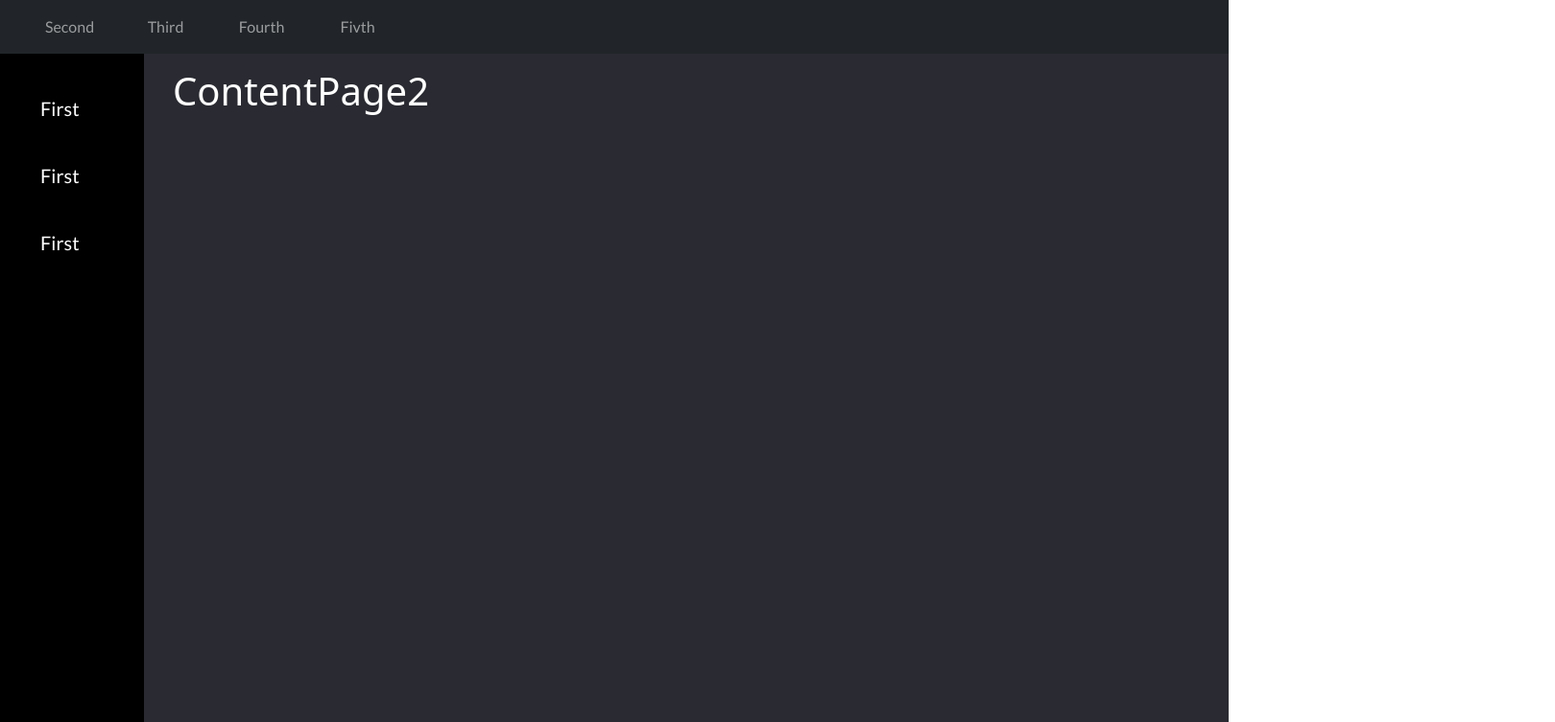
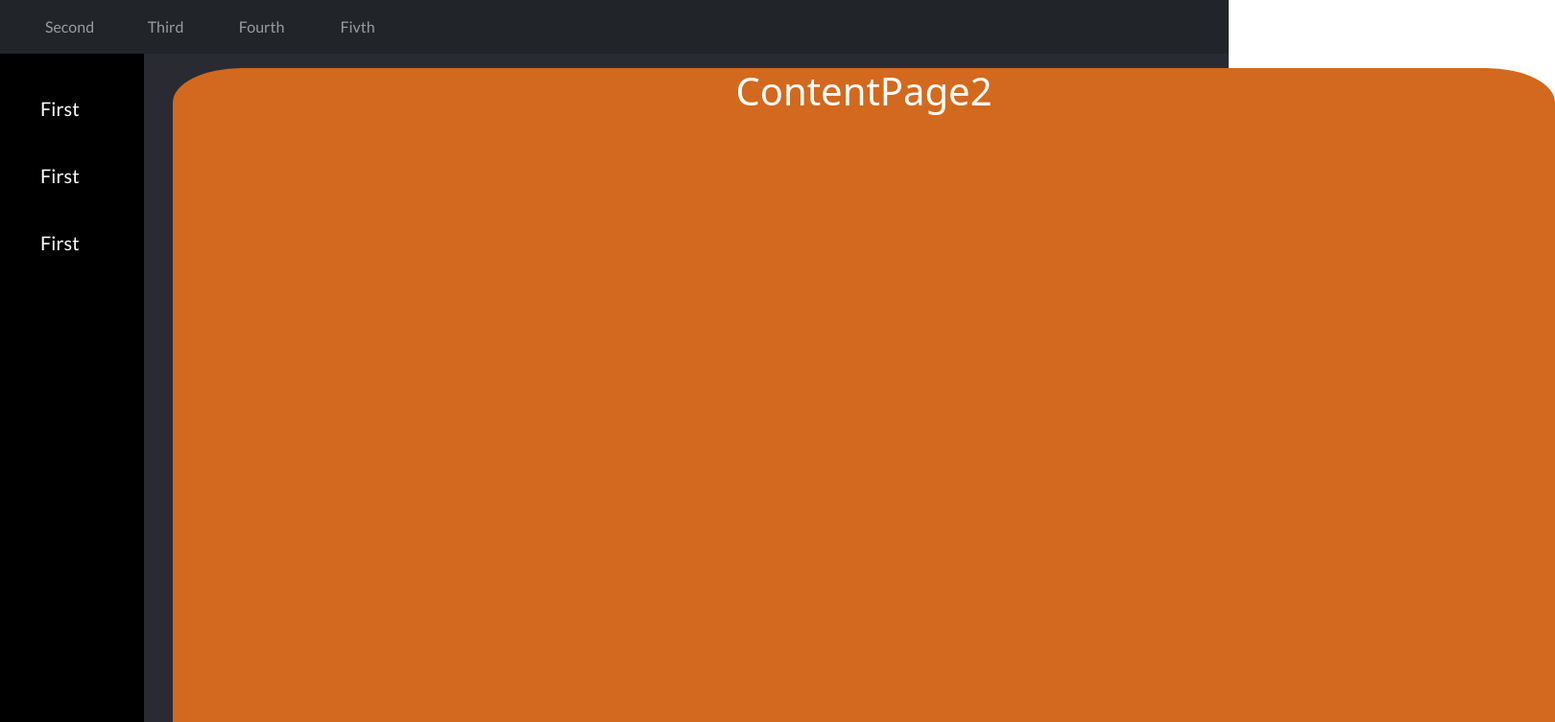
Before and after one commit to A1Tixonova/APIproject, a React (Create React App) app: page /second in a window 1280 px wide. Shown: the top 753 px of the page at 96% size, 1620 px wide, since content can reach past the window. Built offline with nearby package versions, Linux system fonts and the light colour scheme.

Commit message:
some template styles just to start

```diff
--- a/src/components/Pages/ContentPage1.js
+++ b/src/components/Pages/ContentPage1.js
@@ -1,9 +1,13 @@
 import React from 'react';
+import './bgpages.css';
 
 const ContentPage1 = () => {
   return (
-    <div>
-      <h1>ContentPage1</h1>
+    <div className={'main-background'}>
+      <div className={'text-content'}>
+        <h1>ContentPage1</h1>
+        <h2></h2>
+      </div>
     </div>
   );
 };
--- a/src/components/Pages/ContentPage2.js
+++ b/src/components/Pages/ContentPage2.js
@@ -1,9 +1,13 @@
 import React from 'react';
+import './bgpages.css';
 
 const ContentPage2 = () => {
   return (
-    <div>
-      <h1>ContentPage2</h1>
+    <div className={'main-background'}>
+      <div className={'text-content'}>
+        <h1>ContentPage2</h1>
+        <h2></h2>
+      </div>
     </div>
   );
 };
--- a/src/components/Pages/ContentPage3.js
+++ b/src/components/Pages/ContentPage3.js
@@ -1,9 +1,13 @@
 import React from 'react';
+import './bgpages.css';
 
 const ContentPage3 = () => {
   return (
-    <div>
-      <h1>ContentPage3</h1>
+    <div className={'main-background'}>
+      <div className={'text-content'}>
+        <h1>ContentPage3</h1>
+        <h2></h2>
+      </div>
     </div>
   );
 };
--- a/src/components/Pages/ContentPage4.js
+++ b/src/components/Pages/ContentPage4.js
@@ -1,9 +1,13 @@
 import React from 'react';
+import './bgpages.css';
 
 const ContentPage4 = () => {
   return (
-    <div>
-      <h1>ContentPage4</h1>
+    <div className={'main-background'}>
+      <div className={'text-content'}>
+        <h1>ContentPage4</h1>
+        <h2></h2>
+      </div>
     </div>
   );
 };
--- a/src/components/Pages/ContentPage5.js
+++ b/src/components/Pages/ContentPage5.js
@@ -1,9 +1,13 @@
 import React from 'react';
+import './bgpages.css';
 
 const ContentPage5 = () => {
   return (
-    <div>
-      <h1>ContentPage5</h1>
+    <div className={'main-background'}>
+      <div className={'text-content'}>
+        <h1>ContentPage5</h1>
+        <h2></h2>
+      </div>
     </div>
   );
 };
--- /dev/null
+++ b/src/components/Pages/bgpages.css
@@ -0,0 +1,11 @@
+.main-background {
+  height: 90vh;
+  width: 180vh;
+  background-color: chocolate;
+  border-radius: 5%;
+}
+
+.text-content {
+  text-align: center;
+  /* word-break: break-all; чтобы текст не вылезал за пределы дива*/
+}
```
Also changed, not shown: src/TODO.txt, src/apiComponents/randomQuote/quote.js (added), src/apiComponents/randomQuote/quoteStyle.css (added).
